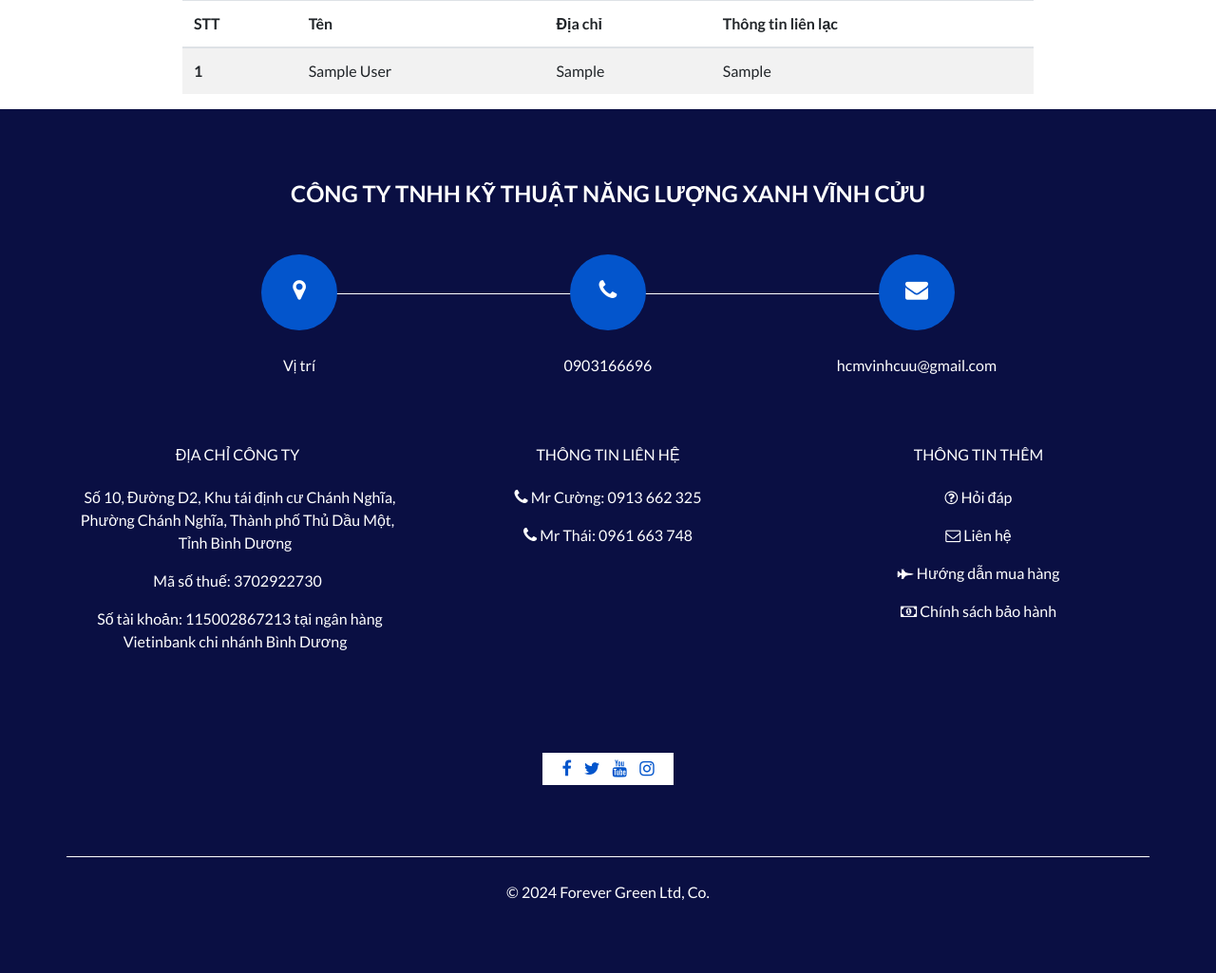
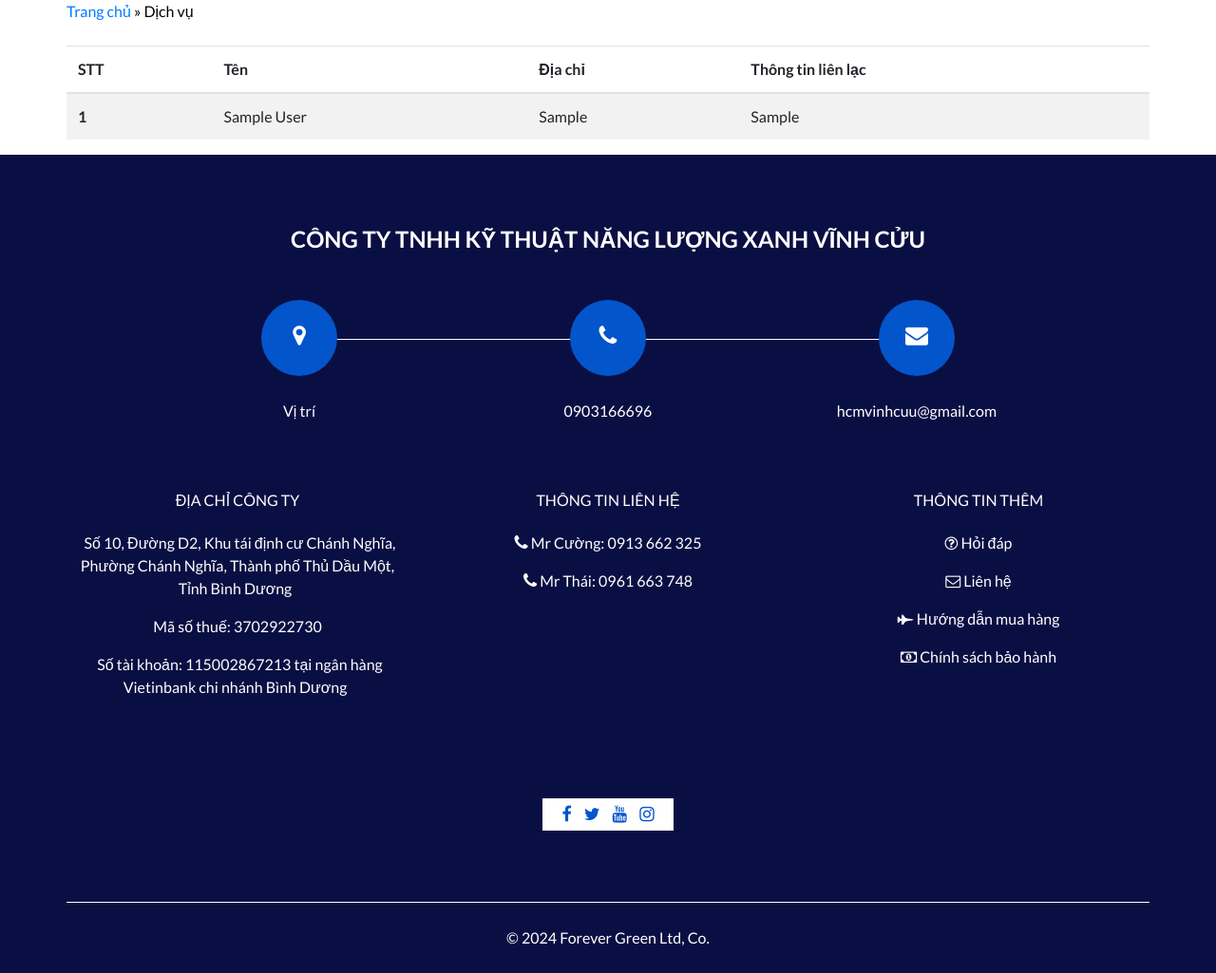
Before and after one commit to phanthang07/WEB, a Django app: page /customer/ in a window 1280 px wide. Shown: the part 122-1147 px from the top of the page at 95% size. Before the commit the page ends 1070 px from the top, so only its background shows below. Run offline with Django 5.2, Linux system fonts and the light colour scheme; tables that the repository leaves empty hold one stand-in row (values such as "Sample post"); some libraries are stand-ins or nearby versions.

Commit message:
commit 22-04 3

```diff
--- a/app/templates/pages/service.html
+++ b/app/templates/pages/service.html
@@ -4,6 +4,7 @@
 {% block content %}
 
   <!-- service section -->
+
   <section class="service_section layout_padding">
     <div class="container ">
         <div class="breadcrumbs" typeof="BreadcrumbList" vocab="http://schema.org/">
@@ -114,5 +115,7 @@
         </div>
     </div>
   </section>
+
   <!-- end service section -->
+
 {%endblock%}
--- a/customer/templates/pages/customer.html
+++ b/customer/templates/pages/customer.html
@@ -4,8 +4,17 @@
 {% block content %}
 
   <!-- Customers section -->
-
-  <div style="width: 70%; margin: 0 auto;">
+  <div class="container ">
+    <div class="breadcrumbs" typeof="BreadcrumbList" vocab="http://schema.org/">
+      <span>
+          <span>
+              <a href="{% url 'home' %}">Trang chủ</a> »
+                  <span class="breadcrumb_last" aria-current="page">Dịch vụ</span>
+          </span>
+      </span>
+  </div>
+  <br>
+  <div style="width: 100%; margin: 0 auto;">
     <table class="table table-striped">
       <thead>
           <tr>
@@ -27,7 +36,7 @@
       </tbody>
     </table>
 </div>
-
+</div>
   <!-- end Customers section -->
 
 {%endblock%}
```
